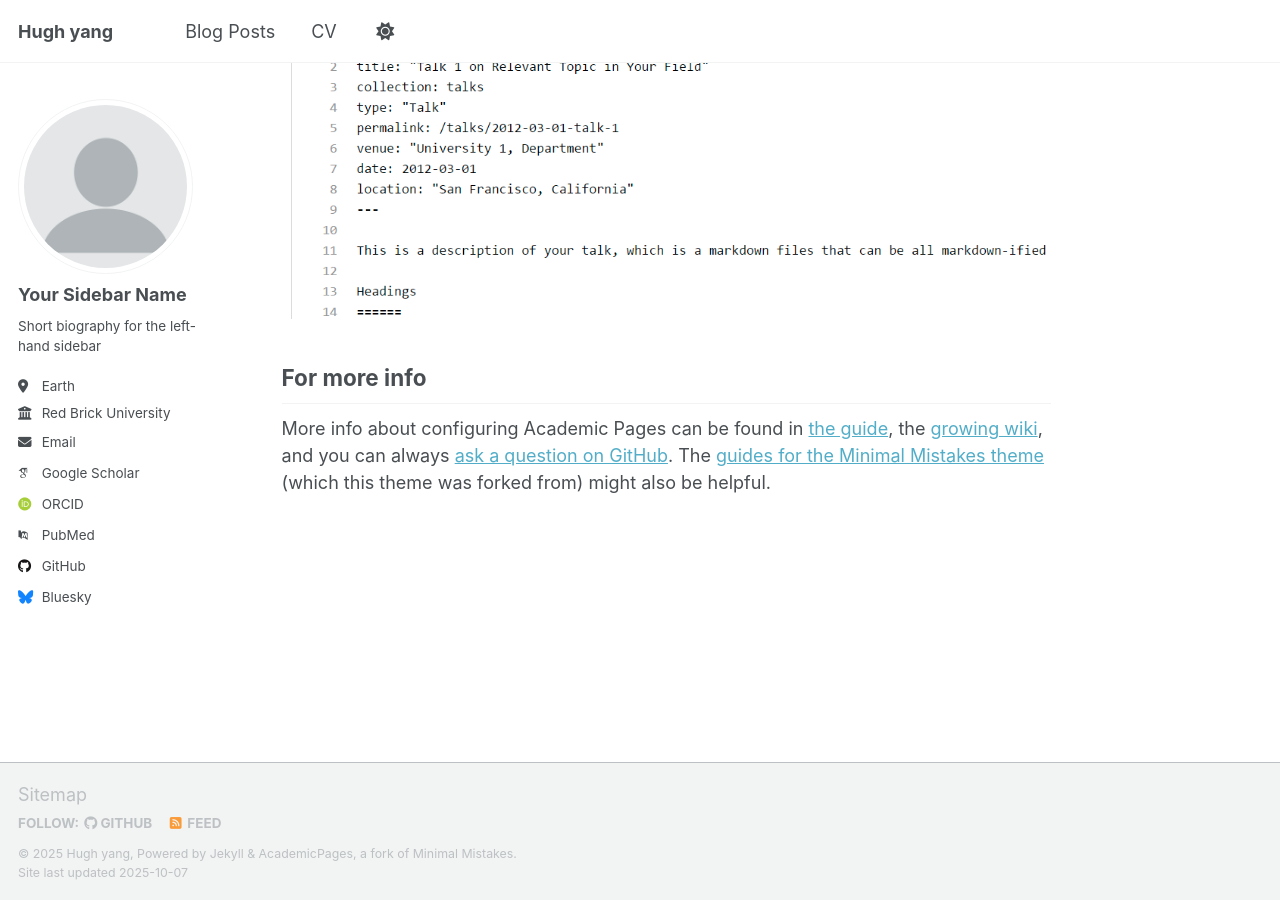
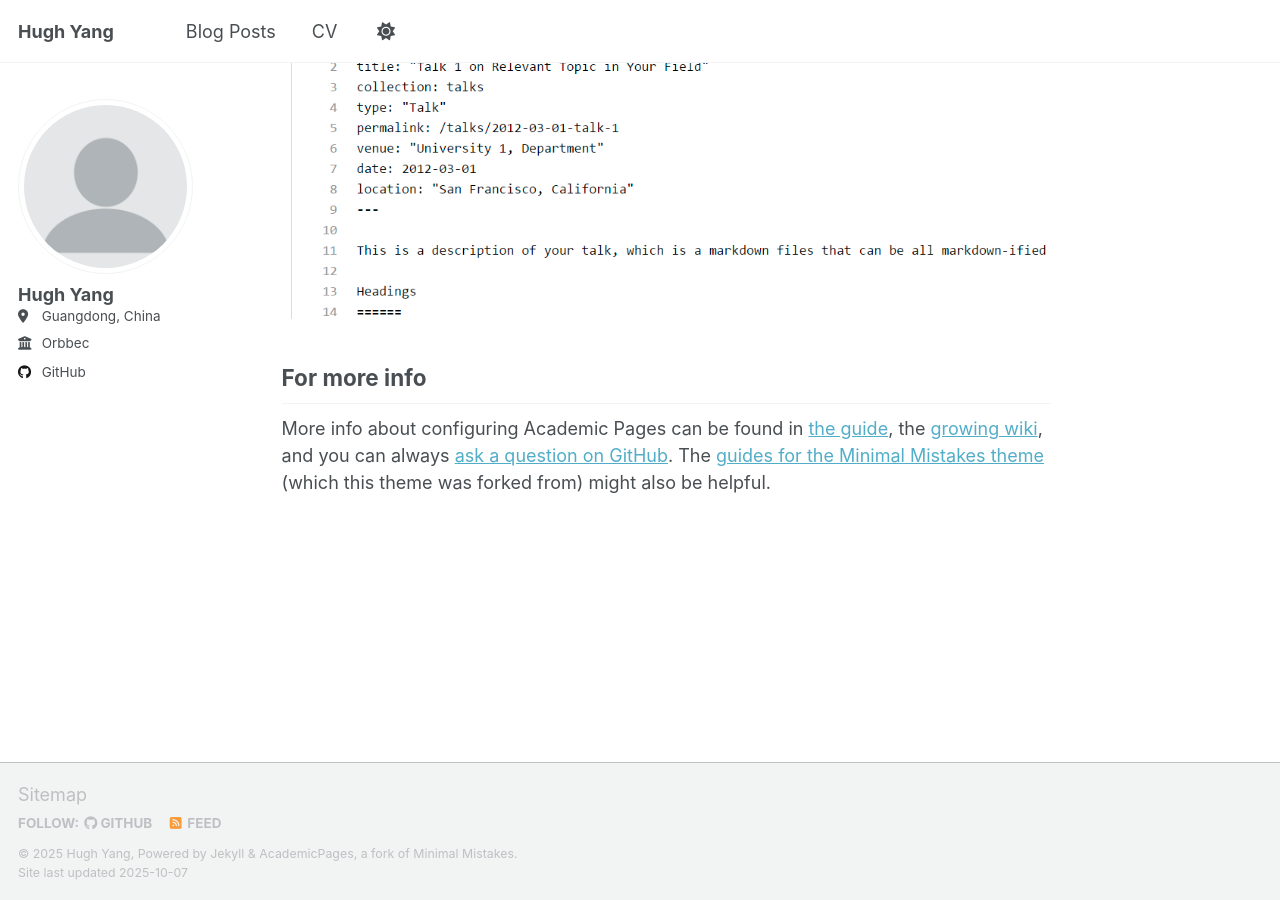
Before and after one commit to hughhyang/hughhyang.github.io, a Jekyll site: the page built from _pages/about.md, in a window 1280 px wide and 900 px high, scrolled down 2880 px. Built offline with Jekyll 4.4.1, drawn with Linux system fonts in a browser that asks for light colours; some web fonts are replaced; a script that is not in the unit is left out.

Commit message:
Update _config.yml

```diff
--- a/_config.yml
+++ b/_config.yml
@@ -9,11 +9,11 @@
 # Basic Site Settings
 locale                   : "en-US"
 site_theme               : "default" # Currently available options are "default", "air"
-title                    : "Hugh yang"
+title                    : "Hugh Yang"
 title_separator          : "-"
-name                     : &name "Hugh yang"
+name                     : &name "Hugh Yang"
 description              : &description "Your Name's academic portfolio"   # Update this with a general description of your site, this is the default if not overridden by a page
-url                      : https://academicpages.github.io # The base hostname & protocol for your site e.g. "https://[your GitHub username].github.io",
+url                      : https://hughhyang.github.io # The base hostname & protocol for your site e.g. "https://[your GitHub username].github.io",
                                                            # or if you already have some other page hosted on Github then use "https://[your GitHub username].github.io/[Your Repo Name]"
 baseurl                  : "" # the subpath of your site, e.g. "/blog"
 repository               : "hughhyang.github.io"
@@ -24,23 +24,23 @@ repository               : "hughhyang.github.io"
 author:
   # Biographic information
   avatar           : "profile.png"
-  name             : "Your Sidebar Name"
+  name             : "Hugh Yang"
   pronouns         : # example: "she/her"
-  bio              : "Short biography for the left-hand sidebar"
-  location         : "Earth"
-  employer         : "Red Brick University"
+  bio              : # "Short biography for the left-hand sidebar"
+  location         : "Guangdong, China"
+  employer         : "Orbbec"
   uri              : # URL
-  email            : "none@example.org"
+  email            : #"yanghelintech@126.com"
 
   # Academic websites
   academia         : # URL
   arxiv            : # URL - Update with the correct link to your profile
-  googlescholar    : "https://scholar.google.com/citations?user=PS_CX0AAAAAJ"
+  googlescholar    : #"https://scholar.google.com/citations?user=PS_CX0AAAAAJ"
   inspire-hep      : # URL
   impactstory      : # URL
-  orcid            : "http://orcid.org/yourorcidurl"
+  orcid            : #"http://orcid.org/yourorcidurl"
   semantic         : # URL
-  pubmed           : "https://www.ncbi.nlm.nih.gov/pubmed/?term=john+snow"
+  pubmed           : #"https://www.ncbi.nlm.nih.gov/pubmed/?term=john+snow"
   researchgate     : # URL
   scopus           : # URL
 
@@ -48,13 +48,13 @@ author:
   bitbucket        : # Username - Update with your username on the site
   codepen          : # Username
   dribbble         : # Username
-  github           : "academicpages"
+  github           : "hughhyang"
   kaggle           : # Username
   stackoverflow    : # User number or user number and name (i.e., use "1" or "1/jeff-atwood")
 
   # Social media
   artstation       : # Username
-  bluesky          : "bsky.app" # Replace this with you Bluesky username
+  bluesky          : #"bsky.app" # Replace this with you Bluesky username
   facebook         : # Username
   flickr           : # Username
   foursquare       : # Username
```
